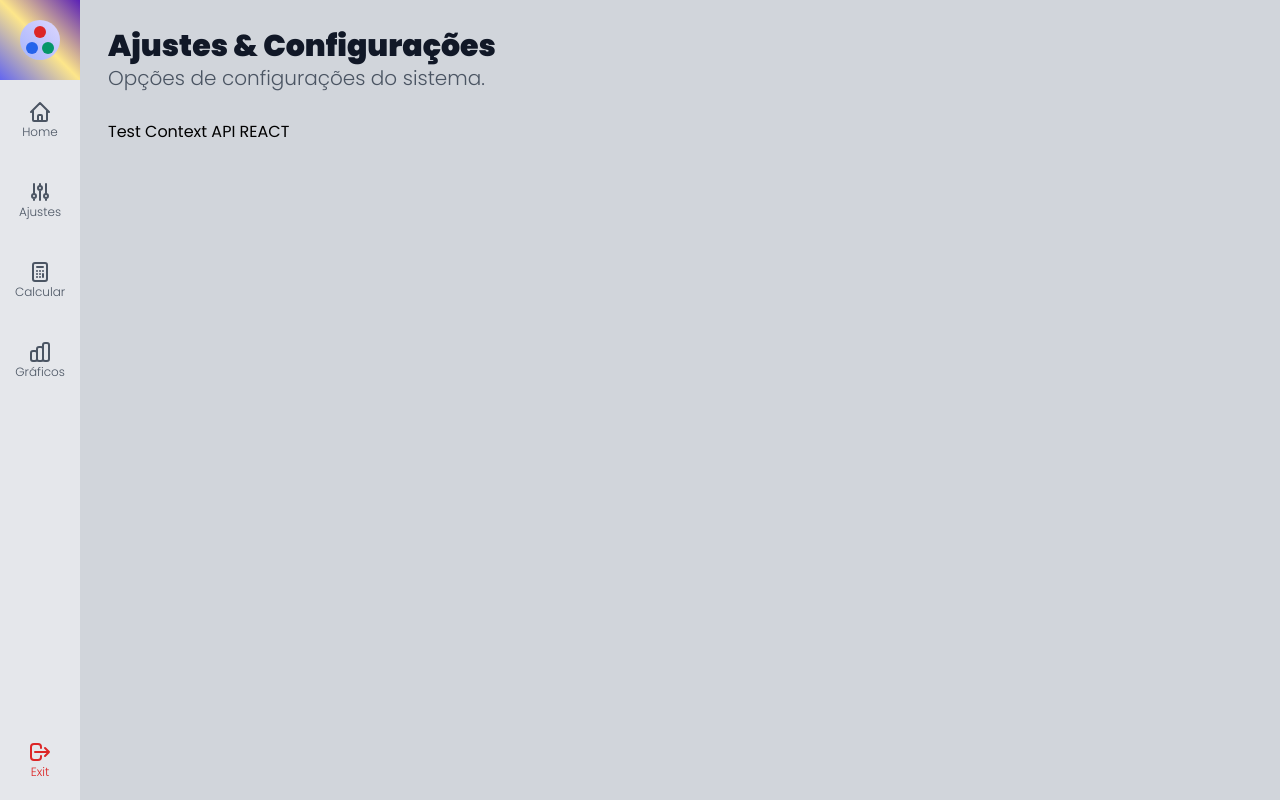
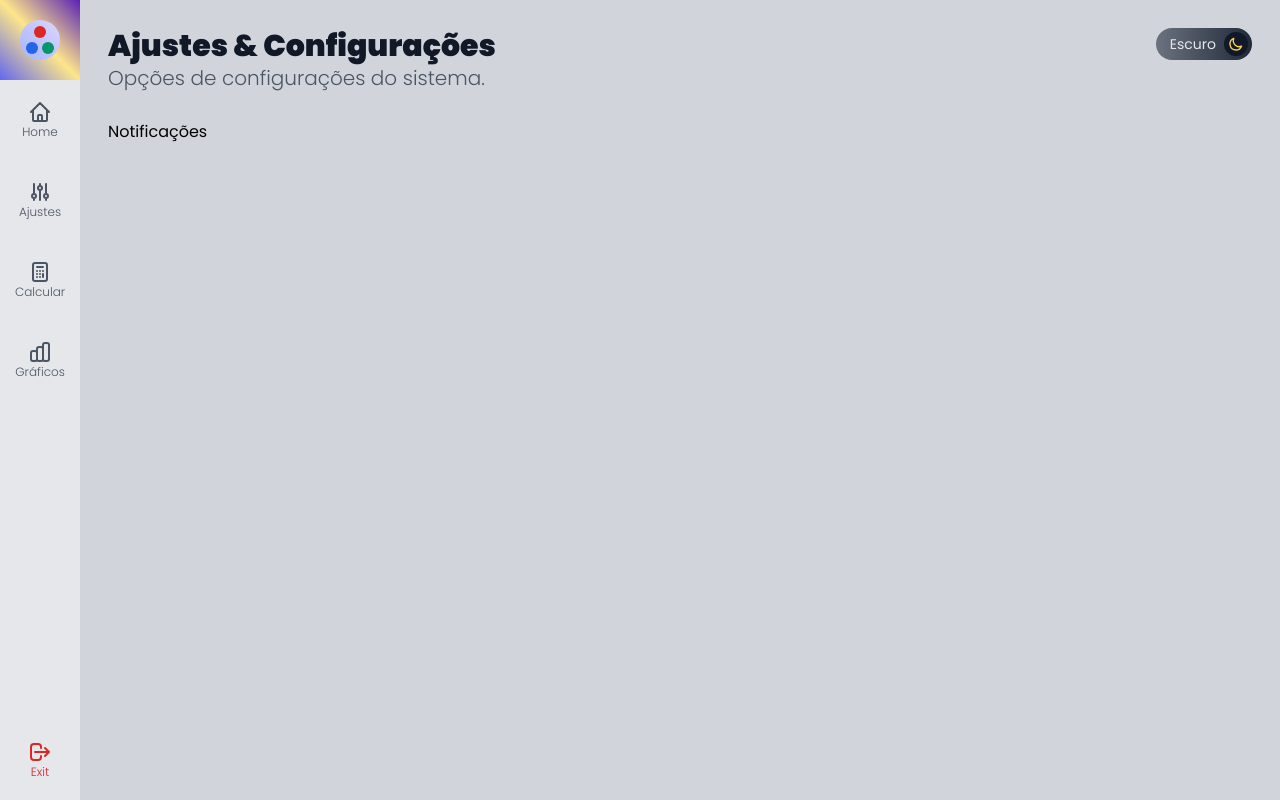
Before and after one commit to rodolphomacedo/template-admin-react, a Next.js app: page /adjustments in a window 1280 px wide. Built offline with nearby package versions, Linux system fonts and the light colour scheme.

Commit message:
Adding the color mode toggle button.

```diff
--- a/src/components/Icons/index.tsx
+++ b/src/components/Icons/index.tsx
@@ -29,3 +29,15 @@
         <path strokeLinecap="round" strokeLinejoin="round" strokeWidth={2} d="M17 16l4-4m0 0l-4-4m4 4H7m6 4v1a3 3 0 01-3 3H6a3 3 0 01-3-3V7a3 3 0 013-3h4a3 3 0 013 3v1" />
     </svg>
 )
+
+export const iconSun = (size = 6) => (
+    <svg xmlns="http://www.w3.org/2000/svg" className={`h-${size} w-${size}`} fill="none" viewBox="0 0 24 24" stroke="currentColor">
+        <path strokeLinecap="round" strokeLinejoin="round" strokeWidth={2} d="M12 3v1m0 16v1m9-9h-1M4 12H3m15.364 6.364l-.707-.707M6.343 6.343l-.707-.707m12.728 0l-.707.707M6.343 17.657l-.707.707M16 12a4 4 0 11-8 0 4 4 0 018 0z" />
+    </svg>
+)
+
+export const iconMoon = (size = 6) => (
+    <svg xmlns="http://www.w3.org/2000/svg" className={`h-${size} w-${size}`} fill="none" viewBox="0 0 24 24" stroke="currentColor">
+        <path strokeLinecap="round" strokeLinejoin="round" strokeWidth={2} d="M20.354 15.354A9 9 0 018.646 3.646 9.003 9.003 0 0012 21a9.003 9.003 0 008.354-5.646z" />
+    </svg>
+)
--- a/src/components/templates/Layout.tsx
+++ b/src/components/templates/Layout.tsx
@@ -1,3 +1,4 @@
+import useAppData from "../../data/hook/UserAppData";
 import Content from "./Content";
 import SideBar from "./SideBar";
 import TopBar from "./TopBar";
@@ -10,8 +11,11 @@
 }
 
 export default function Layout(props: LayoutProps) {
+
+    const { theme } = useAppData()
+
     return (
-        <div className={`flex h-screen w-screen`}>
+        <div className={` ${ theme } flex h-screen w-screen`}>
             <SideBar />
             <div className={`
                     flex flex-col
--- /dev/null
+++ b/src/components/templates/ThemeToggleButton.tsx
@@ -0,0 +1,41 @@
+import {iconSun, iconMoon} from '../Icons/index'
+
+interface ThemeToggleButtonProps {
+    theme: string
+    toggleTheme: () => void
+}
+
+export default function ThemeToggleButton(props: ThemeToggleButtonProps) {
+    return props.theme === 'dark' ? (
+        <div onClick={ props.toggleTheme } className={`
+            hidden sm:flex items-center justify-start cursor-pointer p-1 rounded-full
+            bg-gradient-to-r from-yellow-300 to-yellow-600
+            w-14 lg:w-24 h-8
+
+        `}>
+            <div className={`
+                flex justify-center items-center
+                bg-white rounded-full h-6 w-6`}>
+                { iconSun(5) }
+            </div>
+            <div className={`hidden lg:flex items-start ml-3 text-gray-700`}>
+                <span className={`text-sm`}>Claro</span>
+            </div>
+        </div>
+    ) : (
+        <div onClick={ props.toggleTheme } className={`
+            hidden sm:flex items-center justify-end cursor-pointer p-1 rounded-full
+            bg-gradient-to-r from-gray-500 to-gray-800
+            w-14 lg:w-24 h-8
+        `}>
+        <div className={`hidden lg:flex items-center text-gray-200 mr-2`}>
+            <span className={`text-sm`}>Escuro</span>
+        </div>
+        <div className={`
+            flex justify-center items-center text-yellow-300
+            bg-gray-900 rounded-full h-6 w-6`}>
+            { iconMoon(4) }
+        </div>
+    </div>
+    )
+}
--- a/src/components/templates/TopBar.tsx
+++ b/src/components/templates/TopBar.tsx
@@ -1,3 +1,5 @@
+import useAppData from "../../data/hook/UserAppData";
+import ThemeToggleButton from "./ThemeToggleButton";
 import Title from "./Title";
 
 interface TopBarProps{
@@ -6,9 +8,15 @@
 }
 
 export default function TopBar(props: TopBarProps) {
+
+    const {theme, toggleTheme} = useAppData()
+
     return (
-        <div>
+        <div className={`flex `}>
             <Title title={ props.title } subtitle={ props.subtitle }/>
+            <div className={`flex flex-grow justify-end`}>
+                <ThemeToggleButton theme={ theme } toggleTheme={ toggleTheme } />
+            </div>
         </div>
     )
 }
--- a/src/data/context/AppContext.tsx
+++ b/src/data/context/AppContext.tsx
@@ -1,14 +1,28 @@
-import { createContext } from "react";
+import { createContext, useState } from "react";
 
-const AppContext = createContext({
-    name: null
-})
+type ThemeType = 'dark' | ''
+
+interface AppContextProps {
+    theme?: ThemeType
+    toggleTheme?: () => void
+}
+
+const AppContext = createContext<AppContextProps>({})
+
 
 export function AppProvider(props) {
+
+    const [theme, setTheme] = useState<ThemeType>('')
+
+    function toggleTheme(){
+        setTheme(theme === '' ? 'dark' : '')
+    }
+
     return (
         <AppContext.Provider value={{
-            name: "Test Context API REACT"
-        }} >
+            theme: theme,
+            toggleTheme: toggleTheme
+        }}>
             {props.children}
         </AppContext.Provider>
     )
--- a/src/pages/adjustments.tsx
+++ b/src/pages/adjustments.tsx
@@ -5,14 +5,14 @@
 
 export default function Adjustments() {
 
-  const context = useAppData()
+  const { theme, toggleTheme } = useAppData()
 
   return (
     <div>
       <Layout
         title='Ajustes & Configurações'
         subtitle='Opções de configurações do sistema.'>
-        <h3>{ context.name }</h3>
+          <span>Notificações</span>
       </Layout>
     </div>
   )
```
